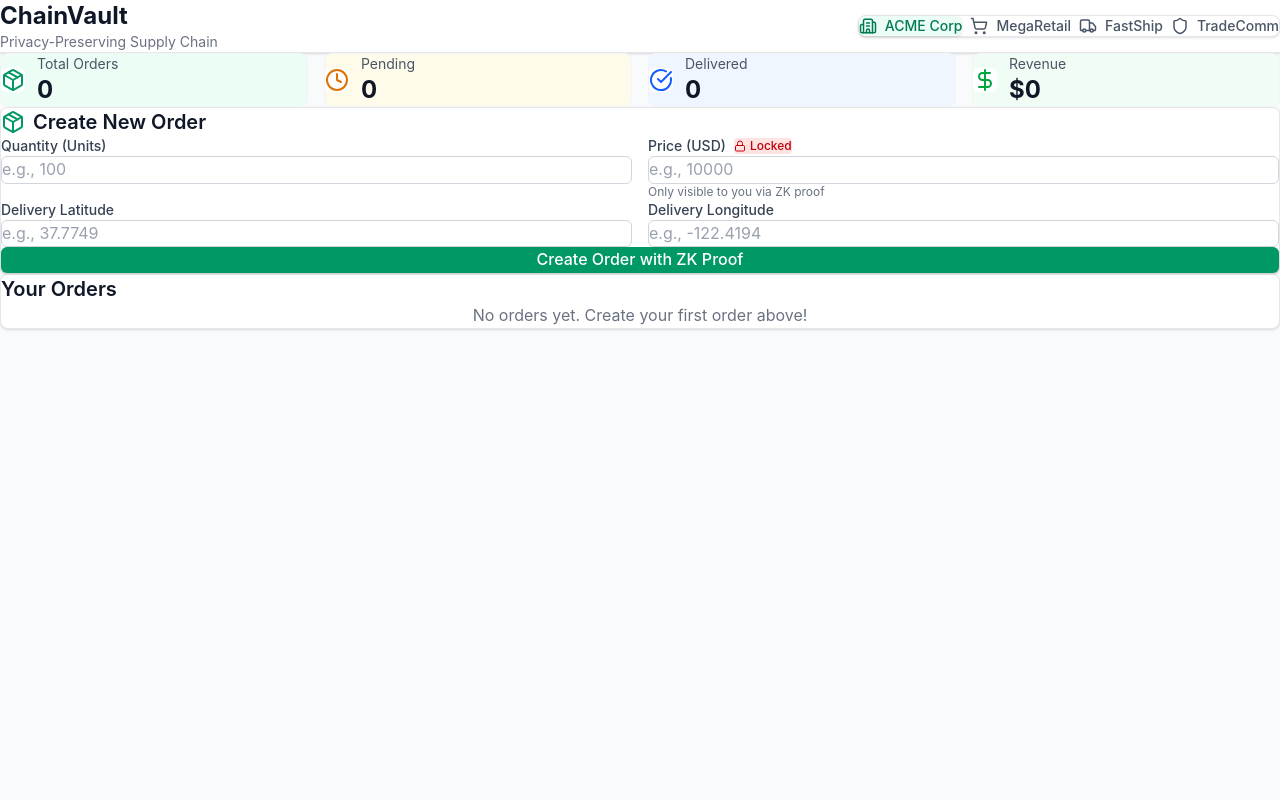
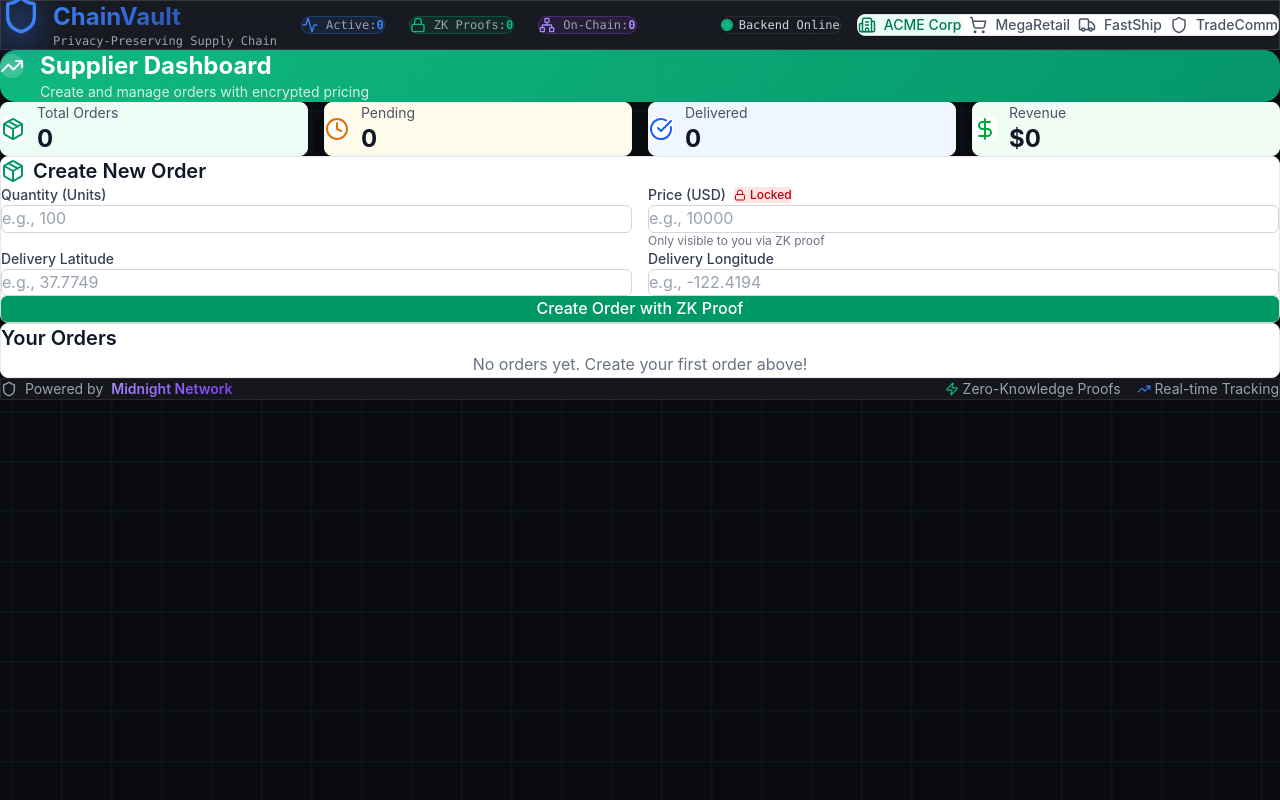
Before and after one commit to jasonyi33/midnight_summit_hackathon, a Next.js app in the folder frontend/: page / in a window 1280 px wide. Built offline with nearby package versions, Linux system fonts and the light colour scheme.

Commit message:
feat(frontend): Redesign main layout with modern UI

```diff
--- a/frontend/app/page.tsx
+++ b/frontend/app/page.tsx
@@ -1,6 +1,6 @@
 'use client';
 
-import { useState } from 'react';
+import { useState, useEffect } from 'react';
 import { UserRole, Order } from '@/lib/types';
 import { DEMO_USERS } from '@/lib/constants';
 import RoleSwitcher from '@/components/RoleSwitcher';
@@ -8,10 +8,32 @@ import SupplierDashboard from '@/components/dashboards/SupplierDashboard';
 import BuyerDashboard from '@/components/dashboards/BuyerDashboard';
 import LogisticsDashboard from '@/components/dashboards/LogisticsDashboard';
 import RegulatorDashboard from '@/components/dashboards/RegulatorDashboard';
+import {
+  Shield,
+  Activity,
+  Lock,
+  Zap,
+  TrendingUp,
+  Network
+} from 'lucide-react';
 
 export default function Home() {
   const [currentRole, setCurrentRole] = useState<UserRole>('supplier');
   const [orders, setOrders] = useState<Order[]>([]);
+  const [isLoading, setIsLoading] = useState(true);
+  const [activeContracts, setActiveContracts] = useState(0);
+  const [zkProofsGenerated, setZkProofsGenerated] = useState(0);
+
+  useEffect(() => {
+    // Simulate loading and fetch initial data
+    setTimeout(() => {
+      setIsLoading(false);
+    }, 1000);
+
+    // Calculate stats
+    setActiveContracts(orders.filter(o => o.status !== 'payment_released').length);
+    setZkProofsGenerated(orders.filter(o => o.zkProof).length);
+  }, [orders]);
 
   const handleCreateOrder = (order: Omit<Order, 'id' | 'createdAt' | 'status'>) => {
     const newOrder: Order = {
@@ -85,25 +107,188 @@ export default function Home() {
     }
   };
 
+  if (isLoading) {
+    return (
+      <div className="min-h-screen bg-[var(--bg-primary)] flex items-center justify-center">
+        <div className="text-center space-y-4">
+          <div className="spinner mx-auto"></div>
+          <p className="text-[var(--text-secondary)] text-lg">Initializing ChainVault...</p>
+        </div>
+      </div>
+    );
+  }
+
   return (
-    <div className="min-h-screen bg-gray-50">
-      {/* Header */}
-      <header className="bg-white border-b border-gray-200 shadow-sm">
-        <div className="max-w-7xl mx-auto px-6 py-4">
+    <div className="min-h-screen bg-[var(--bg-primary)] cyber-grid">
+      {/* Modern Header with Glass Morphism */}
+      <header className="glass-strong border-b border-[var(--border-default)] sticky top-0 z-50 backdrop-blur-xl">
+        <div className="max-w-[1800px] mx-auto px-6 lg:px-12 py-4">
           <div className="flex items-center justify-between">
-            <div>
-              <h1 className="text-2xl font-bold text-gray-900">ChainVault</h1>
-              <p className="text-sm text-gray-500">Privacy-Preserving Supply Chain</p>
+            {/* Logo Section */}
+            <div className="flex items-center gap-6">
+              <div className="flex items-center gap-3">
+                <div className="relative">
+                  <div className="absolute inset-0 bg-gradient-primary blur-lg opacity-50 animate-pulse"></div>
+                  <Shield className="relative w-10 h-10 text-[var(--accent-primary)] animate-float" />
+                </div>
+                <div>
+                  <h1 className="text-2xl font-bold text-gradient">ChainVault</h1>
+                  <p className="text-xs text-[var(--text-tertiary)] font-mono">
+                    Privacy-Preserving Supply Chain
+                  </p>
+                </div>
+              </div>
+
+              {/* Real-time Stats */}
+              <div className="hidden lg:flex items-center gap-6 ml-8">
+                <StatBadge
+                  icon={<Activity size={16} />}
+                  label="Active"
+                  value={activeContracts}
+                  color="primary"
+                />
+                <StatBadge
+                  icon={<Lock size={16} />}
+                  label="ZK Proofs"
+                  value={zkProofsGenerated}
+                  color="success"
+                />
+                <StatBadge
+                  icon={<Network size={16} />}
+                  label="On-Chain"
+                  value={orders.length}
+                  color="purple"
+                />
+              </div>
             </div>
-            <RoleSwitcher currentRole={currentRole} onRoleChange={setCurrentRole} />
+
+            {/* Role Switcher & Network Status */}
+            <div className="flex items-center gap-4">
+              <div className="hidden md:flex items-center gap-2 px-3 py-2 glass rounded-lg">
+                <div className="status-dot status-approved"></div>
+                <span className="text-xs text-[var(--text-secondary)] font-mono">
+                  Backend Online
+                </span>
+              </div>
+              <RoleSwitcher currentRole={currentRole} onRoleChange={setCurrentRole} />
+            </div>
           </div>
         </div>
       </header>
 
-      {/* Dashboard Content */}
-      <main className="max-w-7xl mx-auto px-6 py-8">
-        {renderDashboard()}
+      {/* Main Content */}
+      <main className="max-w-[1800px] mx-auto px-6 lg:px-12 py-8">
+        {/* Dashboard Banner */}
+        <div className="mb-8 animate-slideDown">
+          <DashboardBanner role={currentRole} />
+        </div>
+
+        {/* Dashboard Content */}
+        <div className="animate-slideUp">
+          {renderDashboard()}
+        </div>
       </main>
+
+      {/* Footer */}
+      <footer className="glass border-t border-[var(--border-default)] mt-16">
+        <div className="max-w-[1800px] mx-auto px-6 lg:px-12 py-6">
+          <div className="flex items-center justify-between">
+            <div className="flex items-center gap-2 text-[var(--text-tertiary)] text-sm">
+              <Shield size={16} />
+              <span>Powered by</span>
+              <span className="text-gradient-purple font-semibold">Midnight Network</span>
+            </div>
+            <div className="flex items-center gap-4 text-[var(--text-tertiary)] text-sm">
+              <span className="flex items-center gap-1">
+                <Zap size={14} className="text-[var(--accent-success)]" />
+                Zero-Knowledge Proofs
+              </span>
+              <span className="flex items-center gap-1">
+                <TrendingUp size={14} className="text-[var(--accent-primary)]" />
+                Real-time Tracking
+              </span>
+            </div>
+          </div>
+        </div>
+      </footer>
     </div>
   );
 }
+
+// Stat Badge Component
+function StatBadge({
+  icon,
+  label,
+  value,
+  color
+}: {
+  icon: React.ReactNode;
+  label: string;
+  value: number;
+  color: 'primary' | 'success' | 'purple'
+}) {
+  const colorClasses = {
+    primary: 'text-[var(--accent-primary)] bg-blue-500/10 border-blue-500/30',
+    success: 'text-[var(--accent-success)] bg-emerald-500/10 border-emerald-500/30',
+    purple: 'text-[var(--accent-purple)] bg-purple-500/10 border-purple-500/30'
+  };
+
+  return (
+    <div className={`flex items-center gap-2 px-3 py-1.5 rounded-full border ${colorClasses[color]} transition-all hover:scale-105`}>
+      {icon}
+      <span className="text-xs font-mono">
+        <span className="text-[var(--text-tertiary)]">{label}:</span>
+        <span className="ml-1 font-bold">{value}</span>
+      </span>
+    </div>
+  );
+}
+
+// Dashboard Banner Component
+function DashboardBanner({ role }: { role: UserRole }) {
+  const banners = {
+    supplier: {
+      title: 'Supplier Dashboard',
+      description: 'Create and manage orders with encrypted pricing',
+      gradient: 'bg-gradient-success',
+      icon: <TrendingUp size={24} />
+    },
+    buyer: {
+      title: 'Buyer Dashboard',
+      description: 'Approve orders using zero-knowledge proofs',
+      gradient: 'bg-gradient-primary',
+      icon: <Shield size={24} />
+    },
+    logistics: {
+      title: 'Logistics Dashboard',
+      description: 'Track shipments and confirm deliveries',
+      gradient: 'bg-gradient-cyber',
+      icon: <Activity size={24} />
+    },
+    regulator: {
+      title: 'Regulator Dashboard',
+      description: 'Monitor compliance and verify transactions',
+      gradient: 'bg-gradient-purple',
+      icon: <Lock size={24} />
+    }
+  };
+
+  const banner = banners[role];
+
+  return (
+    <div className={`${banner.gradient} rounded-2xl p-6 relative overflow-hidden`}>
+      <div className="absolute inset-0 opacity-10">
+        <div className="cyber-grid h-full"></div>
+      </div>
+      <div className="relative flex items-center gap-4">
+        <div className="p-3 bg-white/20 rounded-xl backdrop-blur-sm animate-float">
+          {banner.icon}
+        </div>
+        <div>
+          <h2 className="text-2xl font-bold text-white">{banner.title}</h2>
+          <p className="text-white/80 text-sm mt-1">{banner.description}</p>
+        </div>
+      </div>
+    </div>
+  );
+}
```
